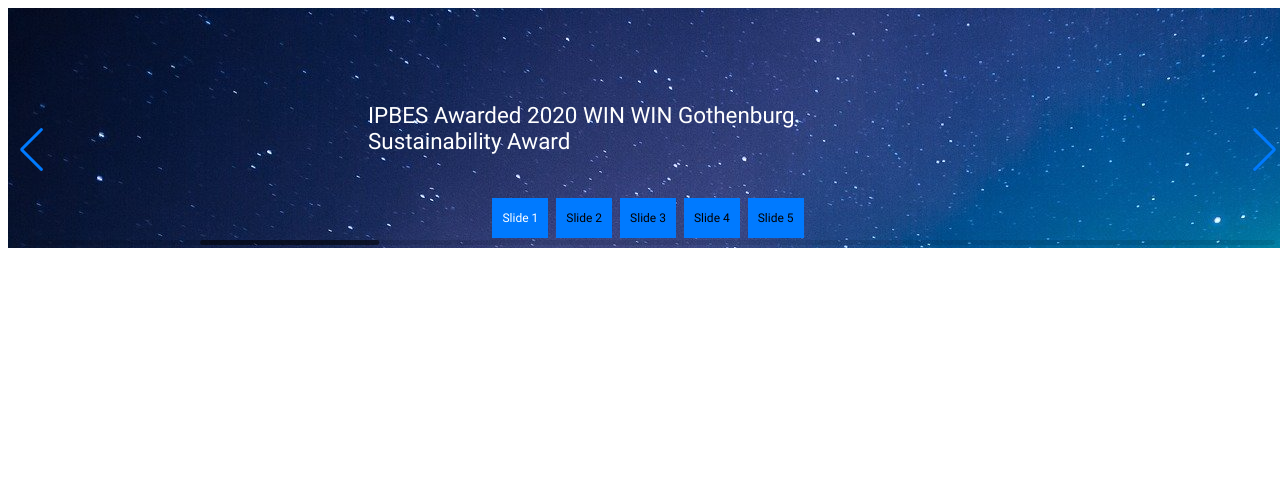
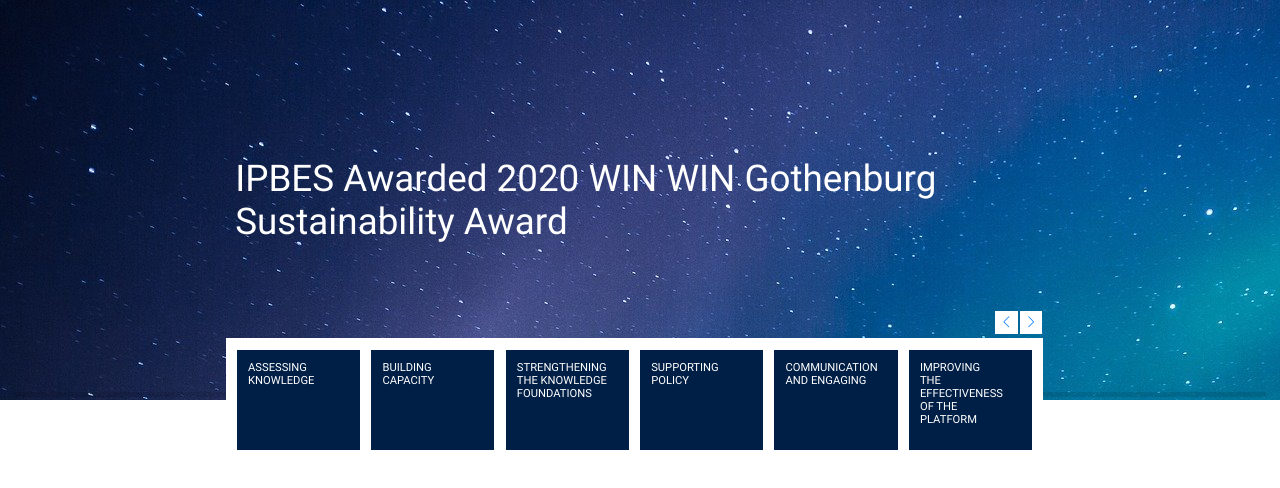
Before and after one commit to matruan/frontend-test, a website: page index.html in a window 1280 px wide. Drawn offline with Linux system fonts and the light colour scheme.

Commit message:
adding main menu and arrows

```diff
--- a/index.html
+++ b/index.html
@@ -1,5 +1,6 @@
 <!DOCTYPE html>
 <html lang="en">
+
 <head>
   <meta charset="UTF-8">
   <meta http-equiv="X-UA-Compatible" content="IE=edge">
@@ -7,8 +8,8 @@
   <title>Document</title>
   <link rel="stylesheet" href="./public/css/app.css">
 </head>
+
 <body>
-
 
     <!-- Slider main container -->
     <div class="swiper-container">
@@ -45,17 +46,30 @@
 
       </div>
       <!-- If we need pagination -->
-   <div class="swiper-pagination"></div>
+      <div class="swiper-pagination" style="display: none;"></div>
 
+      <!-- If we need scrollbar -->
+      <div class="swiper-scrollbar" style="display: none"></div>
+    </div>
+
+    <ul id="menu">
+
+
+
+      <li><a href="#">ASSESSING KNOWLEDGE</a></li>
+      <li><a href="#">BUILDING CAPACITY</a></li>
+      <li><a href="#">STRENGTHENING THE KNOWLEDGE FOUNDATIONS</a></li>
+      <li><a href="#">SUPPORTING POLICY</a></li>
+      <li><a href="#">COMMUNICATION AND ENGAGING</a></li>
+      <li><a href="#">IMPROVING THE EFFECTIVENESS OF THE PLATFORM</a>
        <!-- If we need navigation buttons -->
        <div class="swiper-button-prev"></div>
        <div class="swiper-button-next"></div>
-
-   <!-- If we need scrollbar -->
-   <div class="swiper-scrollbar"></div>
- </div>
-
+      </li>
+    </ul>
 
     <script src="./public/js/app.js"></script>
+
 </body>
+
 </html>
--- a/public/css/app.css
+++ b/public/css/app.css
@@ -25,14 +25,18 @@
    src: local('Roboto'), local('Roboto-Bold'), url(../fonts/Roboto_Slab/static/RobotoSlab-Regular.ttf) format('truetype');
 }
 
+body {
+   margin: 0;
+}
+
 .swiper-container {
    width: 100vw;
-   height: 30vh
+   height: 50vh
 }
 
 .swiper-slide  {
    font-family: 'RobotoSlab';
-   font-size: 1.4em;
+   font-size: 2.3em;
    font-weight: 1000;
    color: white;
    display: flex;
@@ -65,6 +69,53 @@
    transition: transform .1s;
 }
 
+.swiper-button-prev {
+   position: relative;
+   left: -30%;
+   margin-top: -72%;
+   background: white;
+   right: auto;
+   width: 2em;
+   height: 2em;
+}
+
+.swiper-button-next {
+   position: relative;
+   right: 28%;
+   margin-top: -72%;
+   background: white;
+   left: auto;
+   width: 2em;
+   height: 2em;
+}
+
+.swiper-button-next:after {
+   font-size: 1em;
+   padding: 1em;
+   line-height: 0;
+   text-transform: none !important;
+}
+
+.swiper-button-next:focus {
+   outline: none;
+}
+
+.swiper-button-prev:after {
+   font-size: 1em;
+   padding: 1em;
+   line-height: 0;
+   text-transform: none !important;
+}
+
+.swiper-button-prev:focus {
+   outline:none;
+}
+
+ul > li:last-child > a {
+   padding-right: 2.6em;
+}
+
+
 #ssone {
    background: url('../images/1.jpg');
 }
@@ -85,11 +136,49 @@
    background: url('../images/5.jpg');
 }
 
+.text {
+   margin: 1.5em;
+}
+
 .textbox {
    width: 25em;
    text-align: left;
    overflow: hidden;
    margin: 0 auto;
+}
+
+ul#menu {
+   margin: 0 auto;
+   padding: 0;
+   background:white;
+   display:flex;
+   justify-content: center;
+}
+
+li {
+   font-size: 0.7em;
+   font-family: 'Roboto';
+   list-style: none;
+   background:white;
+   width: 11em;
+   height: 9em;
+   z-index: 1;
+   display: flex;
+   padding: 1em;
+   margin: -5.5em 0em;
+   margin-left: -1em;
+}
+
+a {
+   color: white;
+   background: #001f46;
+   text-decoration: none;
+   padding: 1em;
+}
+
+a:hover {
+   transform: translateY(-0.5em);
+   transition: transform 0.3s;
 }
 
 .movetext {
--- a/resources/css/app.css
+++ b/resources/css/app.css
@@ -12,14 +12,18 @@
    src: local('Roboto'), local('Roboto-Bold'), url(../fonts/Roboto_Slab/static/RobotoSlab-Regular.ttf) format('truetype');
 }
 
+body {
+   margin: 0;
+}
+
 .swiper-container {
    width: 100vw;
-   height: 30vh
+   height: 50vh
 }
 
 .swiper-slide  {
    font-family: 'RobotoSlab';
-   font-size: 1.4em;
+   font-size: 2.3em;
    font-weight: 1000;
    color: white;
    display: flex;
@@ -52,6 +56,53 @@
    transition: transform .1s;
 }
 
+.swiper-button-prev {
+   position: relative;
+   left: -30%;
+   margin-top: -72%;
+   background: white;
+   right: auto;
+   width: 2em;
+   height: 2em;
+}
+
+.swiper-button-next {
+   position: relative;
+   right: 28%;
+   margin-top: -72%;
+   background: white;
+   left: auto;
+   width: 2em;
+   height: 2em;
+}
+
+.swiper-button-next:after {
+   font-size: 1em;
+   padding: 1em;
+   line-height: 0;
+   text-transform: none !important;
+}
+
+.swiper-button-next:focus {
+   outline: none;
+}
+
+.swiper-button-prev:after {
+   font-size: 1em;
+   padding: 1em;
+   line-height: 0;
+   text-transform: none !important;
+}
+
+.swiper-button-prev:focus {
+   outline:none;
+}
+
+ul > li:last-child > a {
+   padding-right: 2.6em;
+}
+
+
 #ssone {
    background: url('../images/1.jpg');
 }
@@ -72,11 +123,49 @@
    background: url('../images/5.jpg');
 }
 
+.text {
+   margin: 1.5em;
+}
+
 .textbox {
    width: 25em;
    text-align: left;
    overflow: hidden;
    margin: 0 auto;
+}
+
+ul#menu {
+   margin: 0 auto;
+   padding: 0;
+   background:white;
+   display:flex;
+   justify-content: center;
+}
+
+li {
+   font-size: 0.7em;
+   font-family: 'Roboto';
+   list-style: none;
+   background:white;
+   width: 11em;
+   height: 9em;
+   z-index: 1;
+   display: flex;
+   padding: 1em;
+   margin: -5.5em 0em;
+   margin-left: -1em;
+}
+
+a {
+   color: white;
+   background: #001f46;
+   text-decoration: none;
+   padding: 1em;
+}
+
+a:hover {
+   transform: translateY(-0.5em);
+   transition: transform 0.3s;
 }
 
 .movetext {
```
Lines whose indentation alone changed are shown as unchanged.
